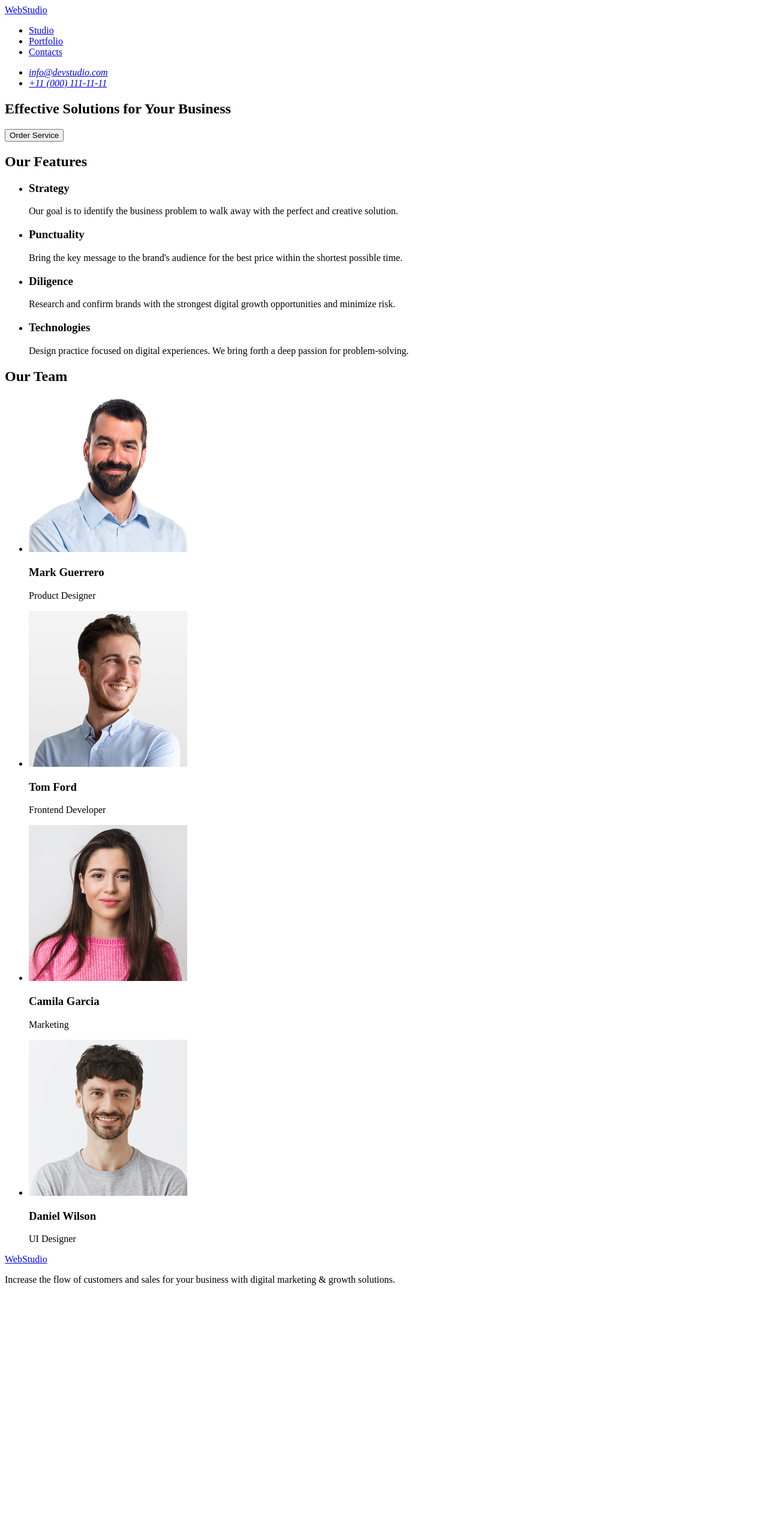
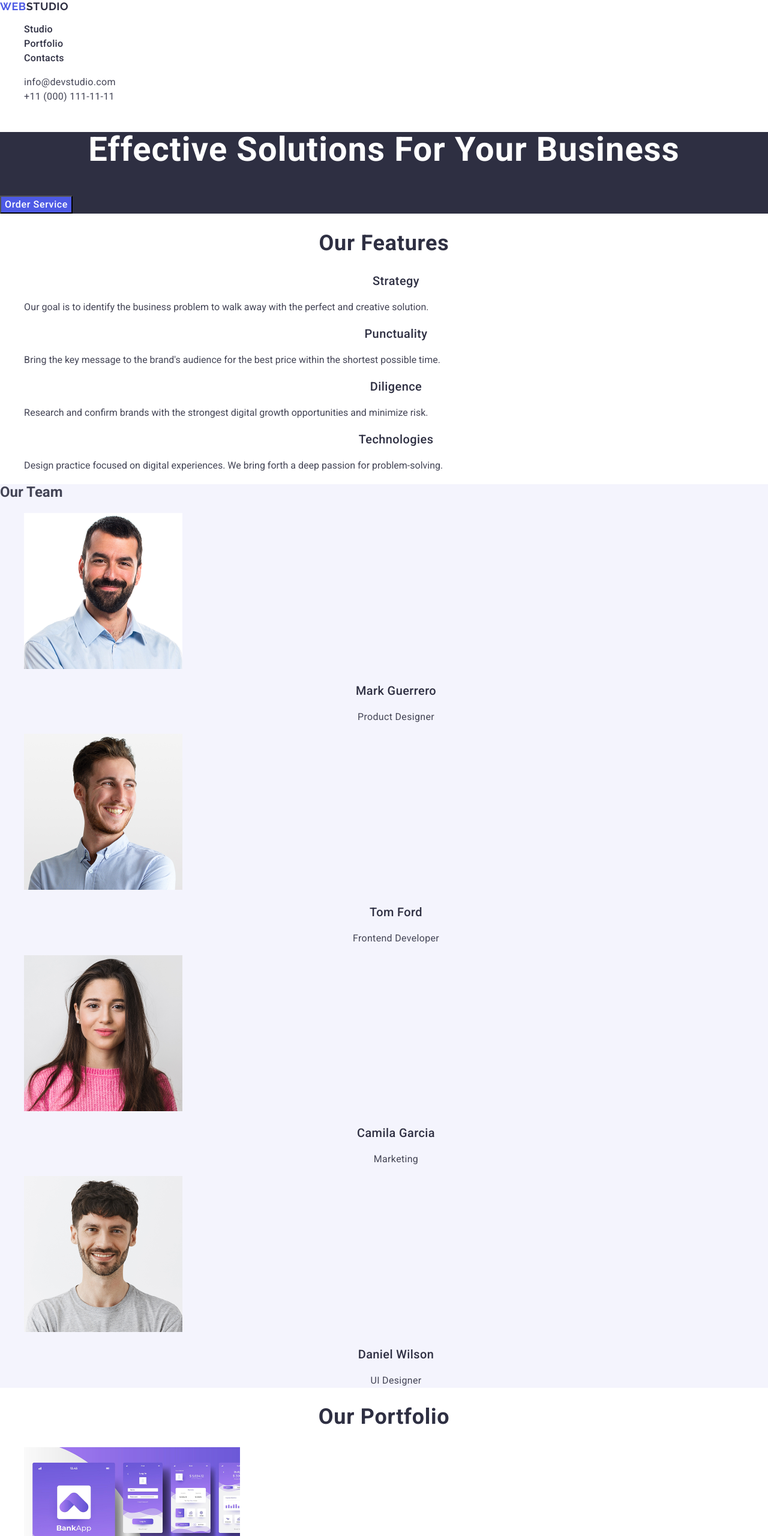
Before and after one commit to Ellen-HI/goit-markup-hw-02, a plain HTML site: page index.html in a window 1280 px wide. Shown: the top 2560 px of the page at 60% size. Before the commit the page ends 2158 px from the top, so only its background shows below. Drawn offline with nearby package versions, Linux system fonts and the light colour scheme.

Commit message:
add styles for section and footer

```diff
--- /dev/null
+++ b/css/styles.css
@@ -0,0 +1,175 @@
+body {
+    font-family: "Roboto", sans-serif;
+    color: #434455;
+    background-color: #FFFFFF;
+    font-size: 16px;
+}
+
+a {
+    text-decoration: none;
+}
+
+ul {
+    list-style-type: none;
+}
+
+.header-logo {
+    font-family: "Raleway", sans-serif;
+    color: #2E2F42;
+    font-size: 18px;
+    font-weight: 700;
+    font-style: normal;
+    text-transform: uppercase;
+    line-height: 1.17;
+    letter-spacing: 0.03em;
+    text-align: left;
+}
+
+.footer-logo {
+    font-family: "Raleway", sans-serif;
+    color: #F4F4FD;
+    font-size: 18px;
+    font-weight: 700;
+    font-style: normal;
+    text-transform: uppercase;
+    line-height: 1.17;
+    letter-spacing: 0.03em;
+    text-align: left;
+}
+
+.header-logo .part-of-link,
+.footer-logo .part-of-link {
+    color: #4D5AE5;
+}
+
+.link,
+.nav-link {
+    color: #2E2F42;
+    font-weight: 500;
+    font-style: normal;
+    text-transform: capitalize;
+    line-height: 1.5;
+    letter-spacing: 0.02em;
+    text-align: left;
+
+}
+
+.link:hover,
+.link:focus {
+    color: #404BBF;
+}
+
+.active:active {
+    color: #404BBF;
+
+}
+
+.address a {
+    color: #434455;
+    font-weight: 400;
+    font-style: normal;
+    text-transform: lowercase;
+    line-height: 1.5;
+    letter-spacing: 0.02em;
+    text-align: left;
+}
+
+.address a:hover,
+.address a:focus {
+    color: #404BBF;
+}
+
+.main-section {
+    background-color: #2E2F42;
+}
+
+.main-section h1 {
+    color: #FFFFFF;
+    font-weight: 700;
+    font-size: 56px;
+    font-style: normal;
+    text-transform: capitalize;
+    line-height: 1.07;
+    letter-spacing: 0.02em;
+    text-align: center;
+}
+
+.main-btn {
+    background-color: #4D5AE5;
+    color: #FFFFFF;
+    font-weight: 500;
+    font-style: normal;
+    line-height: 1.5;
+    letter-spacing: 0.04em;
+    text-align: center;
+}
+
+.main-btn:hover,
+.main-btn:focus {
+    background-color: #404BBF;
+}
+
+.subtitle h2 {
+    color: #2E2F42;
+    font-size: 36px;
+    font-weight: 700;
+    font-style: normal;
+    text-transform: capitalize;
+    line-height: 1.1;
+    letter-spacing: 0.02em;
+    text-align: center;
+}
+
+.subtitle h3,
+.subtitle-team h3 {
+    color: #2E2F42;
+    font-size: 20px;
+    font-weight: 500;
+    font-style: normal;
+    text-transform: capitalize;
+    line-height: 1.2;
+    letter-spacing: 0.02em;
+    text-align: center;
+}
+
+.subtitle p::first-letter {
+    text-transform: uppercase;
+    font-weight: 400;
+    font-style: normal;
+    line-height: 1.5;
+    letter-spacing: 0.02em;
+    text-align: center;
+}
+
+.subtitle-team p {
+    font-weight: 400;
+    font-style: normal;
+    text-transform: none;
+    line-height: 1.5;
+    letter-spacing: 0.02em;
+    text-align: center;
+}
+
+
+.subtitle-team {
+    background-color: #F4F4FD;
+}
+
+.footer {
+    background-color: #2E2F42;
+}
+
+.footer {
+    color: #FFFFFF;
+    text-transform: none;
+    font-weight: 400;
+    font-style: normal;
+    line-height: 1.5;
+    letter-spacing: 0.02em;
+    text-align: left;
+}
+
+.footer p::first-letter {
+    color: #FFFFFF;
+    text-transform: uppercase;
+}
--- a/index.html
+++ b/index.html
@@ -5,27 +5,35 @@
     <meta charset="UTF-8">
     <meta name="viewport" content="width=device-width, initial-scale=1.0">
     <title>WebStudio</title>
+    <link rel="stylesheet" href="https://cdnjs.cloudflare.com/ajax/libs/modern-normalize/3.0.1/modern-normalize.min.css"
+        integrity="sha512-q6WgHqiHlKyOqslT/lgBgodhd03Wp4BEqKeW6nNtlOY4quzyG3VoQKFrieaCeSnuVseNKRGpGeDU3qPmabCANg=="
+        crossorigin="anonymous" referrerpolicy="no-referrer" />
+    <link rel="stylesheet" href="./css/styles.css" />
+    <link rel="preconnect" href="https://fonts.googleapis.com">
+    <link rel="preconnect" href="https://fonts.gstatic.com" crossorigin>
+    <link href="https://fonts.googleapis.com/css2?family=Raleway:wght@700&family=Roboto:wght@400;500;700&display=swap"
+        rel="stylesheet">
 </head>
 
 <body>
     <header>
         <nav>
-            <a href="./index.html">WebStudio</a>
+            <a class="header-logo" href="./index.html"><span class="part-of-link">web</span>studio</a>
             <ul>
                 <li>
-                    <a href="./index.html">Studio</a>
+                    <a class="link active" href="./index.html">Studio</a>
                 </li>
                 <li>
-                    <a href="./portfolio.html">Portfolio</a>
+                    <a class="link" href="./portfolio.html">Portfolio</a>
                 </li>
                 <li>
-                    <a href="./contacts.html">Contacts</a>
+                    <a class="link" href="./contacts.html">Contacts</a>
                 </li>
             </ul>
 
         </nav>
         <address>
-            <ul>
+            <ul class="address">
                 <li>
                     <a href="mailto:info@devstudio.com">info@devstudio.com
 
@@ -40,16 +48,16 @@
         </address>
     </header>
     <main>
-        <section>
+        <section class="main-section">
             <h1>Effective Solutions
                 for Your Business
             </h1>
-            <button type="button">Order Service
+            <button type="button" class="main-btn">Order Service
 
             </button>
         </section>
 
-        <section>
+        <section class="subtitle">
             <h2>Our Features</h2>
 
             <ul>
@@ -87,7 +95,7 @@
             </ul>
         </section>
 
-        <section>
+        <section class="subtitle-team">
             <h2>Our Team</h2>
             <ul>
                 <li>
@@ -99,30 +107,68 @@
                 </li>
                 <li>
 
-                    <img src="./images/img-2.jpg" width="264" height="260" alt="Tom Ford" />
+                    <img class="subtitle-avatar" src="./images/img-2.jpg" width="264" height="260" alt="Tom Ford" />
                     <h3>Tom Ford</h3>
                     <p>Frontend Developer</p>
 
                 </li>
                 <li>
 
-                    <img src="./images/img-3.jpg" width="264" height="260" alt="Camila Garcia" />
+                    <img class="subtitle-avatar" src="./images/img-3.jpg" width="264" height="260"
+                        alt="Camila Garcia" />
                     <h3>Camila Garcia</h3>
                     <p>Marketing</p>
 
                 </li>
                 <li>
 
-                    <img src="./images/img-4.jpg" width="264" height="260" alt="Daniel Wilson" />
+                    <img class="subtitle-avatar" src="./images/img-4.jpg" width="264" height="260"
+                        alt="Daniel Wilson" />
                     <h3>Daniel Wilson</h3>
                     <p>UI Designer</p>
 
                 </li>
             </ul>
         </section>
+
+        <section class="subtitle">
+            <h2>Our Portfolio</h2>
+            <ul>
+                <li>
+                    <img src="./images/OP1.jpg" width="360" height="300" alt="Banking App" />
+                    <h3>Banking App</h3>
+                    <p>App</p>
+                </li>
+                <li>
+                    <img src="./images/OP2.jpg" width="360" height="300" alt="Cashless Payment" />
+                    <h3>Cashless Payment</h3>
+                    <p>Marketing</p>
+                </li>
+                <li>
+                    <img src="./images/OP3.jpg" width="360" height="300" alt="Meditation App" />
+                    <h3>Meditation App</h3>
+                    <p>App</p>
+                </li>
+                <li>
+                    <img src="./images/OP4.jpg" width="360" height="300" alt="Taxi Service" />
+                    <h3>Taxi Service</h3>
+                    <p>Marketing</p>
+                </li>
+                <li>
+                    <img src="./images/OP5.jpg" width="360" height="300" alt="Screen Illustrations" />
+                    <h3>Screen Illustrations</h3>
+                    <p>Design</p>
+                </li>
+                <li>
+                    <img src="./images/OP6.jpg" width="360" height="300" alt="Online Courses" />
+                    <h3>Online Courses</h3>
+                    <p>Marketing</p>
+                </li>
+            </ul>
+        </section>
     </main>
-    <footer>
-        <a href="./index.html">WebStudio</a>
+    <footer class="footer">
+        <a class="footer-logo" href="./index.html"><span class="part-of-link">web</span>studio</a>
         <p>Increase the flow of customers and sales for your business with digital marketing & growth solutions.
         </p>
 
```
Also changed, not shown: images/OP1.jpg (added), images/OP2.jpg (added), images/OP3.jpg (added), images/OP4.jpg (added), images/OP5.jpg (added), images/OP6.jpg (added).
